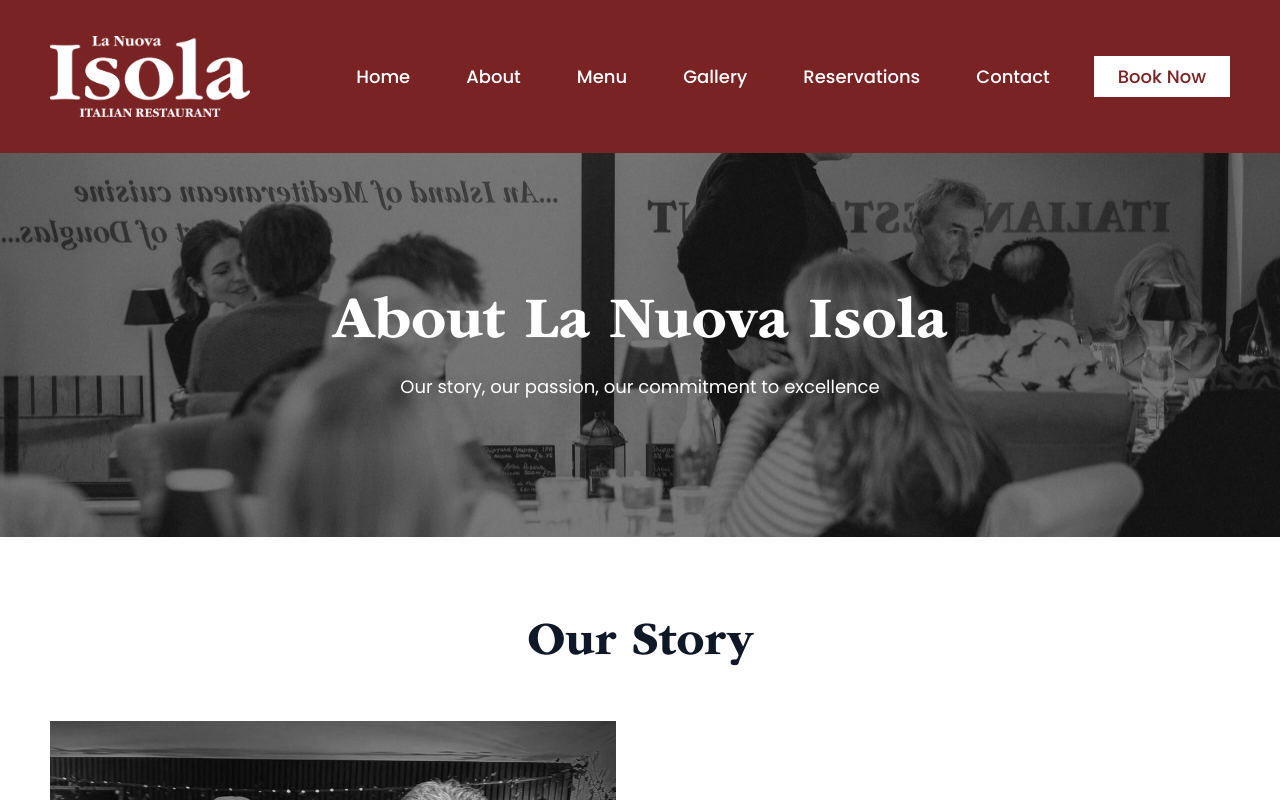
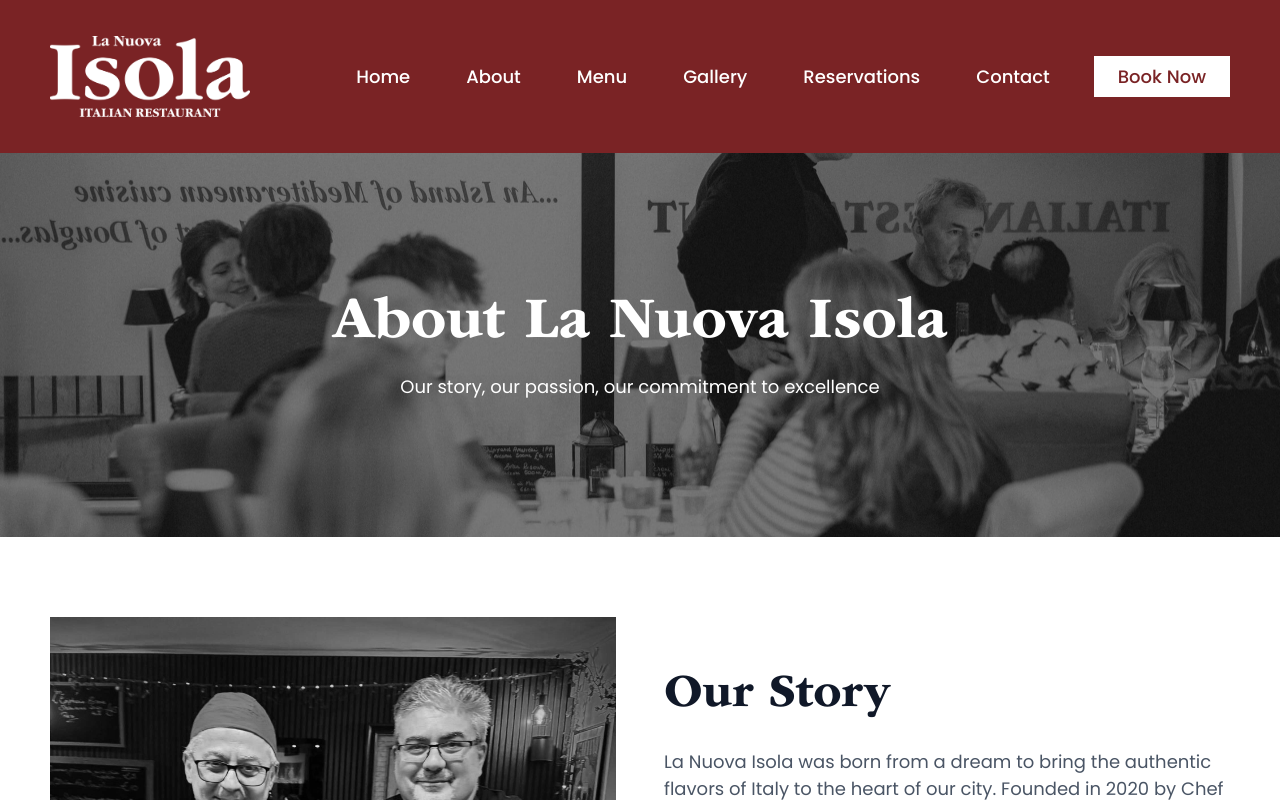
Before and after one commit to LYNKSPortal/la-nuova-isola-iom, a Next.js app: page /about in a window 1280 px wide. Shown: the top 800 px of the page. Built offline with nearby package versions, Linux system fonts and the light colour scheme.

Commit message:
Move Our Story title down to be with the paragraph content

```diff
--- a/src/app/about/page.tsx
+++ b/src/app/about/page.tsx
@@ -50,9 +50,6 @@ export default function About() {
       {/* Our Story Section */}
       <section className="py-20 bg-white">
         <div className="px-[20px] sm:px-[20px] md:px-[50px] lg:px-[50px] xl:px-[50px]">
-          <div className="text-center mb-12">
-            <h2 className="font-bold text-gray-900 mb-6">Our Story</h2>
-          </div>
           <div className="grid grid-cols-1 lg:grid-cols-2 gap-12 items-center">
             <div>
               <img
@@ -62,6 +59,7 @@ export default function About() {
               />
             </div>
             <div>
+              <h2 className="font-bold text-gray-900 mb-6">Our Story</h2>
               <p className="text-gray-600 mb-4">
                 La Nuova Isola was born from a dream to bring the authentic flavors of Italy to the heart of our city.
                 Founded in 2020 by Chef Marco Rossi, our restaurant represents a culmination of over 20 years of
```
